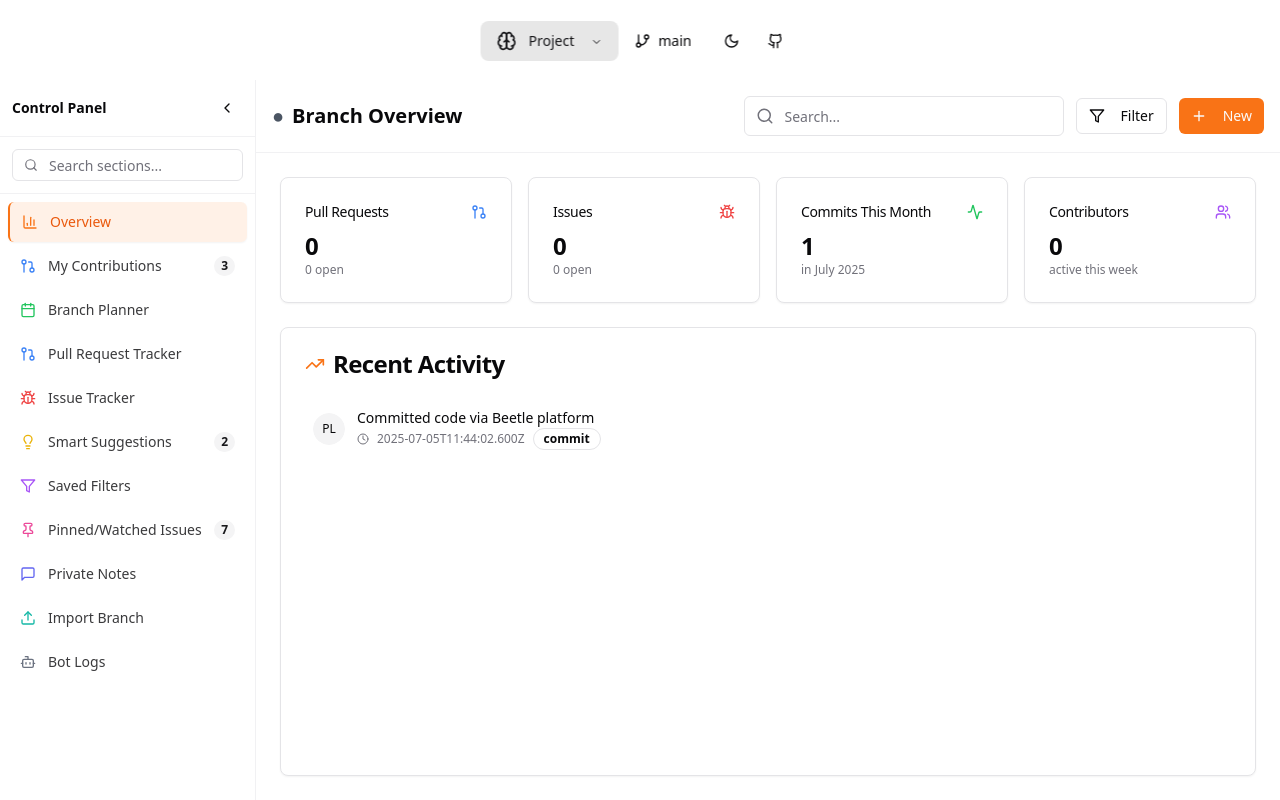
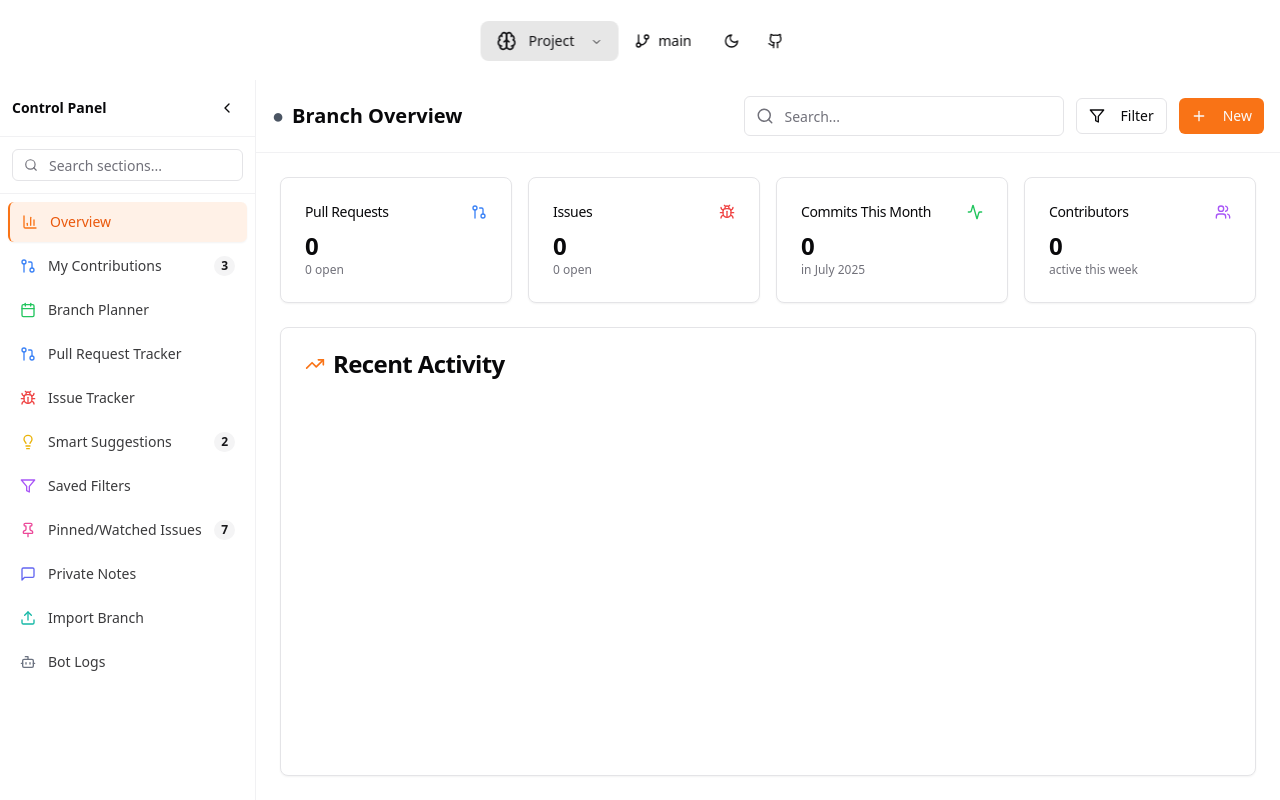
Before and after one commit to RAWx18/Beetle, a Next.js app in the folder beetle_frontend/: page /contribution/manage in a window 1280 px wide. Built offline with nearby package versions, Linux system fonts and the light colour scheme.

Commit message:
fixed branch overview in manage page

```diff
--- a/beetle_frontend/components/manage/BranchContributionManager.tsx
+++ b/beetle_frontend/components/manage/BranchContributionManager.tsx
@@ -50,11 +50,25 @@ const BranchContributionManager = ({ selectedSection = 'overview' }: BranchContr
 
   const branchInfo = getBranchInfo();
 
+  // Fallback data for demo mode or when no repository is selected
+  const fallbackContributionData = {
+    pullRequests: [],
+    issues: [],
+    commits: [],
+    summary: {
+      totalCommits: 0,
+      totalIssues: 0,
+      totalPullRequests: 0,
+      lastCommit: null,
+      lastActivity: new Date().toISOString()
+    }
+  };
+
   // Fetch Beetle project data from backend
   useEffect(() => {
     const fetchBeetleData = async () => {
-      if (!repository) {
-        setBeetleData(null);
+      if (!repository || !token || token === 'demo-token') {
+        setBeetleData(fallbackContributionData);
         setDataLoading(false);
         setDataError(null);
         return;
@@ -62,8 +76,8 @@ const BranchContributionManager = ({ selectedSection = 'overview' }: BranchContr
       setDataLoading(true);
       setDataError(null);
       try {
-        const projectId = `${repository.owner.login}/${repository.name}`;
-        const response = await apiService.getBeetleProjectData(projectId);
+        const { owner, name } = repository;
+        const response = await apiService.getBranchData(owner.login, name, selectedBranch);
         if (response.error) {
           setBeetleData(null);
           setDataError(response.error.message);
@@ -80,34 +94,30 @@ const BranchContributionManager = ({ selectedSection = 'overview' }: BranchContr
       }
     };
     fetchBeetleData();
-  }, [repository]);
+  }, [repository, selectedBranch, token]);
 
   // Memoize branch-specific data
   const branchData = useMemo(() => {
-    if (!beetleData || !beetleData.branches) {
-      console.log('[Beetle Overview] No beetleData or branches:', beetleData);
+    if (!beetleData) {
+      console.log('[Beetle Overview] No beetleData:', beetleData);
       return { pullRequests: [], issues: [], activity: [] };
     }
-    const branchNames = beetleData.branches.map((b: any) => b.name);
-    console.log('[Beetle Overview] Available branches:', branchNames, 'Selected branch:', selectedBranch);
-    const branch = beetleData.branches.find((b: any) => b.name === selectedBranch);
-    if (!branch) {
-      console.log('[Beetle Overview] Branch not found:', selectedBranch);
-    } else {
-      console.log('[Beetle Overview] Branch object:', branch);
-    }
+
+    console.log('[Beetle Overview] beetleData structure:', beetleData);
+
     // Transform commits to activity items
-    const activity = (branch?.commits || []).map((commit: any) => ({
+    const activity = (beetleData.commits || []).map((commit: any) => ({
       id: commit.sha || commit.id || Math.random().toString(36).slice(2),
       type: 'commit',
       user: commit.commit?.author?.name || commit.author?.login || commit.commit?.committer?.name || 'Unknown',
       description: commit.commit?.message?.split('\n')[0] || 'Commit',
-      timestamp: commit.commit?.author?.date || commit.commit?.committer?.date || commit.date || '',
+      timestamp: commit.commit?.author?.date || commit.commit?.committer?.date || new Date().toISOString(),
       branch: selectedBranch
     }));
+
     return {
-      pullRequests: branch?.pullRequests || [],
-      issues: branch?.issues || [],
+      pullRequests: beetleData.pullRequests || [],
+      issues: beetleData.issues || [],
       activity,
     };
   }, [beetleData, selectedBranch]);
@@ -117,19 +127,19 @@ const BranchContributionManager = ({ selectedSection = 'overview' }: BranchContr
   const allPRLabels = Array.from(new Set(branchData.pullRequests.flatMap((pr: any) => pr.labels?.map((l: any) => typeof l === 'string' ? l : l.name) || [])));
   const allIssueTypes = Array.from(new Set(branchData.issues.map((i: any) => i.type || 'feature')));
   const allIssuePriorities = Array.from(new Set(branchData.issues.map((i: any) => i.priority || 'medium')));
-  const allIssueStatuses = ['all', ...Array.from(new Set(branchData.issues.map((i: any) => i.status || i.state || 'open')))];
-  const allPRStatuses = ['all', ...Array.from(new Set(branchData.pullRequests.map((pr: any) => pr.status || pr.state || 'open')))]
+  const allIssueStatuses = ['all', ...Array.from(new Set(branchData.issues.map((i: any) => i.state || i.status || 'open')))];
+  const allPRStatuses = ['all', ...Array.from(new Set(branchData.pullRequests.map((pr: any) => pr.state || pr.status || 'open')))]
 
   // Filter data based on UI state
   const filteredData = useMemo(() => {
     let prs: any[] = branchData.pullRequests;
     let issues: any[] = branchData.issues;
     if (selectedSection === 'pr-issues-tracker' || selectedSection === 'pr-tracker') {
-      if (prFilters.status !== 'all') prs = prs.filter((pr: any) => (pr.status || pr.state) === prFilters.status);
+      if (prFilters.status !== 'all') prs = prs.filter((pr: any) => (pr.state || pr.status) === prFilters.status);
       if (prFilters.labels.length > 0) prs = prs.filter((pr: any) => (pr.labels || []).some((l: any) => prFilters.labels.includes(typeof l === 'string' ? l : l.name)));
     }
     if (selectedSection === 'pr-issues-tracker' || selectedSection === 'issue-tracker') {
-      if (issueFilters.status !== 'all') issues = issues.filter((issue: any) => (issue.status || issue.state) === issueFilters.status);
+      if (issueFilters.status !== 'all') issues = issues.filter((issue: any) => (issue.state || issue.status) === issueFilters.status);
       if (issueFilters.type !== 'all') issues = issues.filter((issue: any) => (issue.type || 'feature') === issueFilters.type);
       if (issueFilters.priority !== 'all') issues = issues.filter((issue: any) => (issue.priority || 'medium') === issueFilters.priority);
       if (issueFilters.labels.length > 0) issues = issues.filter((issue: any) => (issue.labels || []).some((l: any) => issueFilters.labels.includes(typeof l === 'string' ? l : l.name)));
@@ -137,7 +147,7 @@ const BranchContributionManager = ({ selectedSection = 'overview' }: BranchContr
     if (searchQuery) {
       prs = prs.filter((pr: any) =>
         pr.title?.toLowerCase().includes(searchQuery.toLowerCase()) ||
-        pr.author?.toLowerCase().includes(searchQuery.toLowerCase()) ||
+        (pr.user?.login || pr.author)?.toLowerCase().includes(searchQuery.toLowerCase()) ||
         (pr.labels || []).some((label: any) => (typeof label === 'string' ? label : label.name).toLowerCase().includes(searchQuery.toLowerCase()))
       );
       issues = issues.filter((issue: any) =>
@@ -153,34 +163,8 @@ const BranchContributionManager = ({ selectedSection = 'overview' }: BranchContr
     };
   }, [branchData, searchQuery, prFilters, issueFilters, selectedSection]);
 
-  // Placeholder for internal platform activity (replace with real API call when available)
-  const getInternalPlatformActivity = () => {
-    // Example: fetch from localStorage or a static array
-    const stored = localStorage.getItem('beetle_internal_activity');
-    if (stored) {
-      try {
-        return JSON.parse(stored);
-      } catch {
-        return [];
-      }
-    }
-    // Example static activity
-    return [
-      {
-        id: 'internal-1',
-        type: 'commit',
-        user: user?.login || 'PlatformUser',
-        description: 'Committed code via Beetle platform',
-        timestamp: new Date().toISOString(),
-        branch: selectedBranch || 'main',
-        details: 'Initial commit from platform UI'
-      }
-    ];
-  };
-
-  // Merge GitHub and internal activity for the activity feed
+  // Use real GitHub activity data
   const mergedActivity = [
-    ...getInternalPlatformActivity(),
     ...(branchData.activity || [])
   ].sort((a, b) => new Date(b.timestamp).getTime() - new Date(a.timestamp).getTime());
 
@@ -199,6 +183,15 @@ const BranchContributionManager = ({ selectedSection = 'overview' }: BranchContr
   };
 
   const renderSectionContent = () => {
+    if (dataLoading) {
+      return (
+        <div className="flex items-center justify-center h-64">
+          <Loader2 className="h-8 w-8 animate-spin text-orange-500" />
+          <span className="ml-2 text-sm text-muted-foreground">Loading branch data...</span>
+        </div>
+      );
+    }
+
     if (isLoading) {
       return (
         <div className="flex items-center justify-center h-64">
@@ -318,6 +311,17 @@ const BranchContributionManager = ({ selectedSection = 'overview' }: BranchContr
         <h2 className="text-xl font-semibold mb-2">Authentication Required</h2>
         <p>{dataError}</p>
         <p className="mt-2 text-sm text-red-500">Please log in again to view real contribution data.</p>
+      </div>
+    );
+  }
+
+  // Add general error UI for other errors
+  if (dataError) {
+    return (
+      <div className="p-6 text-center text-orange-600 bg-orange-50 rounded-md">
+        <h2 className="text-xl font-semibold mb-2">Data Loading Error</h2>
+        <p>{dataError}</p>
+        <p className="mt-2 text-sm text-orange-500">Please try refreshing the page or check your connection.</p>
       </div>
     );
   }
--- a/beetle_frontend/components/manage/OverviewDashboard.tsx
+++ b/beetle_frontend/components/manage/OverviewDashboard.tsx
@@ -12,11 +12,11 @@ interface OverviewDashboardProps {
 const OverviewDashboard = ({ branchData, branch }: OverviewDashboardProps) => {
   const stats = {
     totalPRs: branchData.pullRequests.length,
-    openPRs: branchData.pullRequests.filter((pr: any) => pr.status === 'open').length,
+    openPRs: branchData.pullRequests.filter((pr: any) => (pr.state || pr.status) === 'open').length,
     totalIssues: branchData.issues.length,
-    openIssues: branchData.issues.filter((issue: any) => issue.status === 'open').length,
+    openIssues: branchData.issues.filter((issue: any) => (issue.state || issue.status) === 'open').length,
     recentActivity: branchData.activity.length,
-    activeContributors: new Set(branchData.pullRequests.map((pr: any) => pr.author)).size
+    activeContributors: new Set(branchData.pullRequests.map((pr: any) => pr.user?.login || pr.author)).size
   };
 
   return (
@@ -97,7 +97,7 @@ const OverviewDashboard = ({ branchData, branch }: OverviewDashboardProps) => {
                   <p className="text-sm font-medium truncate">{activity.description}</p>
                   <div className="flex items-center gap-2 text-xs text-muted-foreground">
                     <Clock size={12} />
-                    {activity.timestamp}
+                    {new Date(activity.timestamp).toLocaleDateString()}
                     <Badge variant="outline" className="text-xs">
                       {activity.type}
                     </Badge>
--- a/beetle_frontend/components/monthly-goals.tsx
+++ b/beetle_frontend/components/monthly-goals.tsx
@@ -206,7 +206,7 @@ export function MonthlyGoals({ goals, onGoalsUpdate, dashboardStats }: MonthlyGo
                   </Badge>
                 </CardTitle>
                 <CardDescription className="text-sm">
-                  {completedGoals} of {goals.length} goals completed • {Math.round(overallProgress)}% overall progress
+                  {completedGoals} of {goals.length} goals completed • {Math.round(overallProgress)}%
                 </CardDescription>
               </div>
             </div>
```
